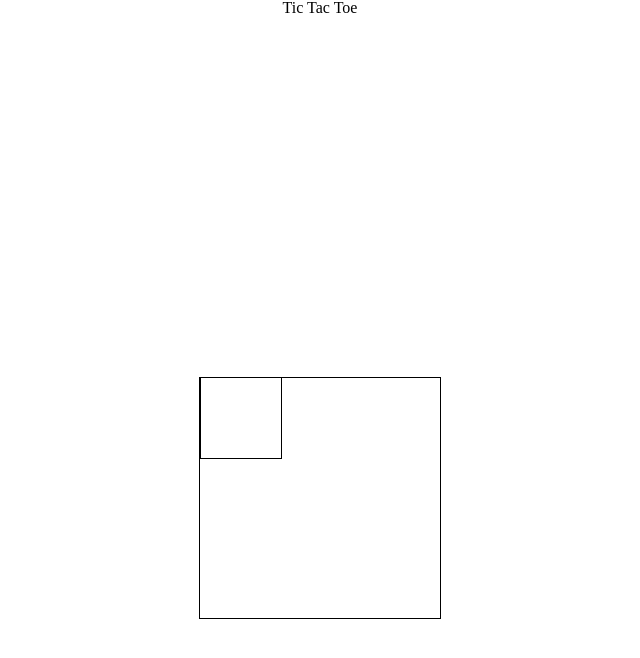
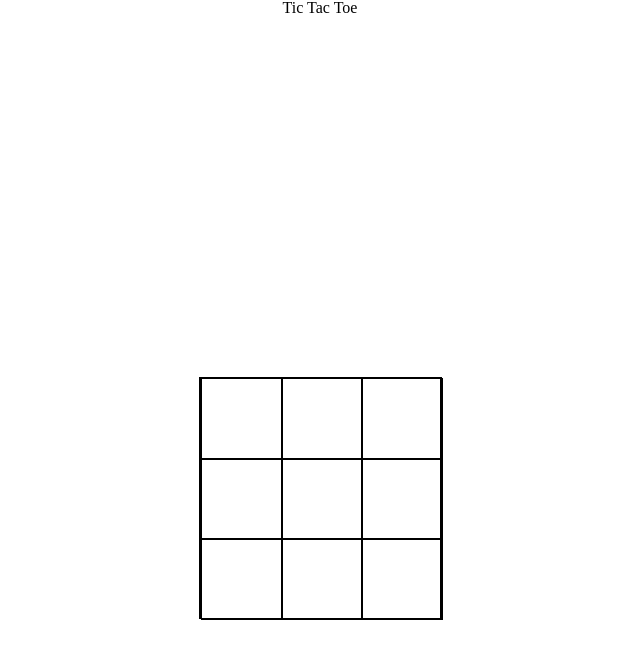
Before and after one commit to treaty1210/tic-tac-toe, a plain HTML site: page index.html in a window 1280 px wide. Shown: the whole page, without its empty margins (320-960 px from the left). Drawn offline with Linux system fonts and the light colour scheme.

Commit message:
Update css to fit new classes

```diff
--- a/style.css
+++ b/style.css
@@ -7,8 +7,8 @@ body {
 
 .gameBoard {
     display: grid;
-    grid-template-columns: 1fr 1fr 1fr;
-    grid-template-rows: 1fr 1fr 1fr;
+    /* grid-template-columns: 1fr 1fr 1fr;
+    grid-template-rows: 1fr 1fr 1fr; */
     align-items: center;
     width: 240px;
     height: 240px;
@@ -19,6 +19,15 @@ body {
     border: 1px solid black;
     width: 100%;
     height: 100%;
+    display: grid;
+    grid-template-columns: 1fr 1fr 1fr;
+    grid-template-rows: 1fr 1fr 1fr;
+}
+
+.box {
+    border: 1px solid black;
+    width: 100%;
+    height: 100%;
     display: flex;
     justify-content: center;
     align-items: center;
```
